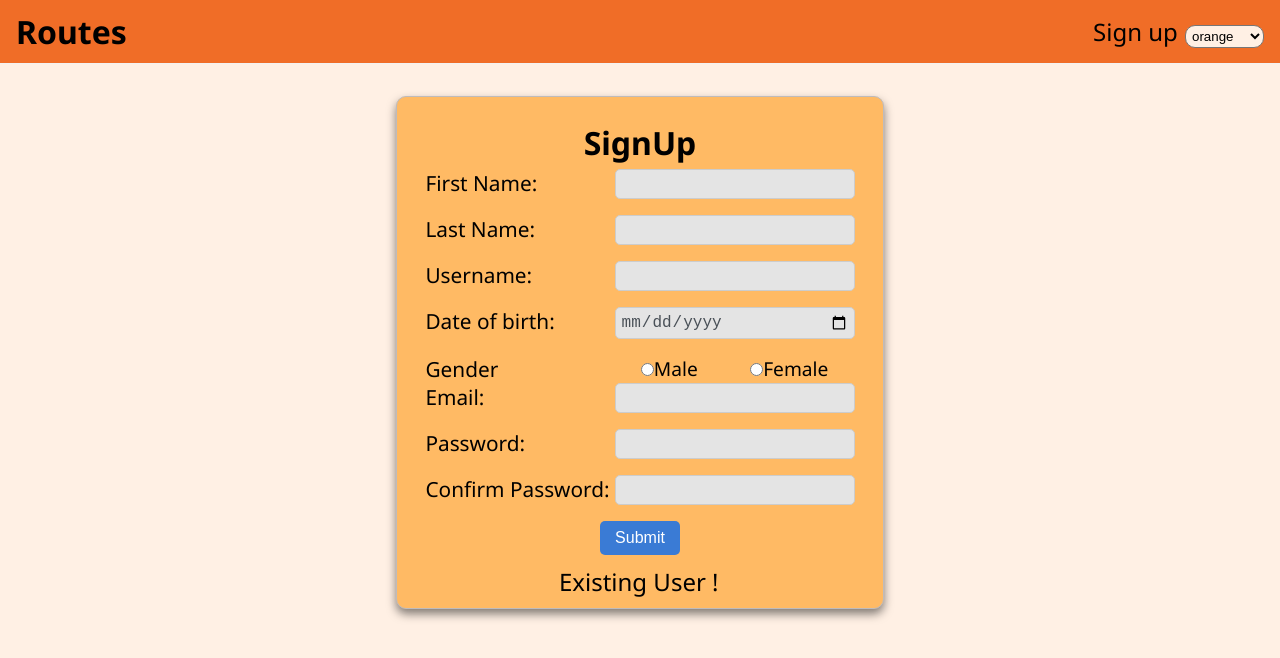
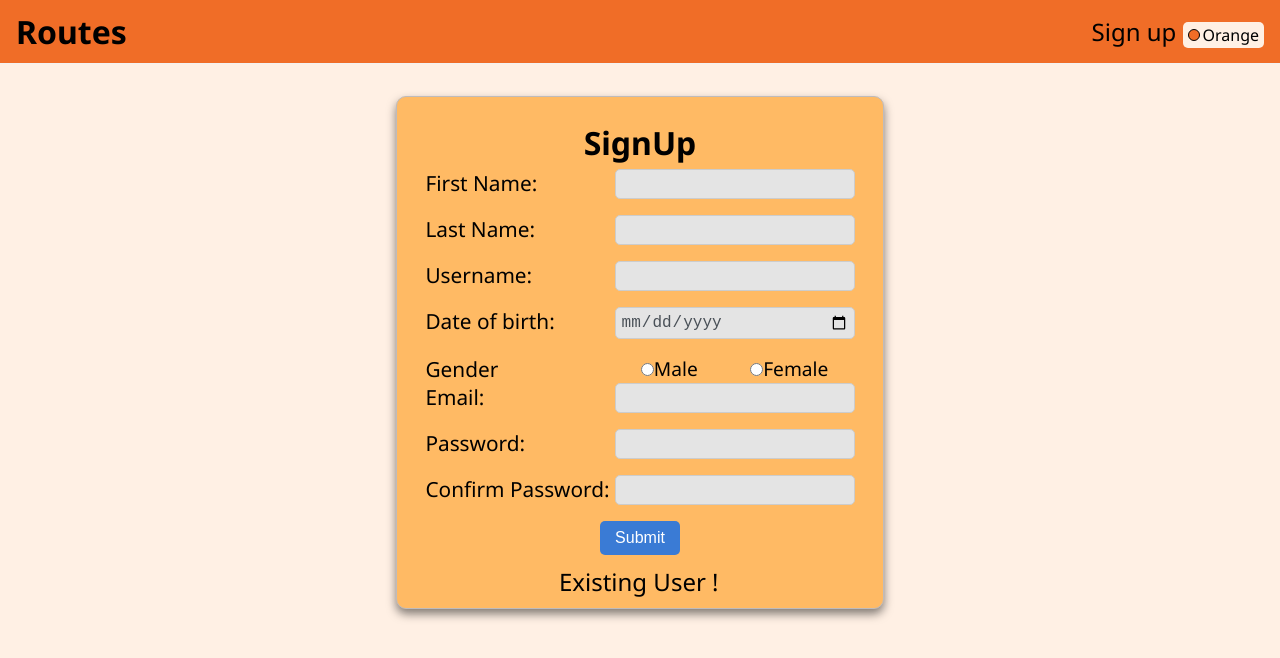
Before and after one commit to MadhavaRaoKolla/Routers, a React app: page /register in a window 1280 px wide. Shown: the top 658 px of the page. Built offline with nearby package versions, Linux system fonts and the light colour scheme; the HTML template or start-up script is replaced by a standard one.

Commit message:
custorm dropdown implemented

```diff
--- a/data/db.json
+++ b/data/db.json
@@ -1,15 +1,15 @@
 {
   "data": [
     {
-      "id": "29b2",
-      "firstname": "Kolla",
-      "lastname": "Madhava",
+      "id": "3a45",
+      "firstname": "Madhav",
+      "lastname": "Kolla",
       "username": "Madhu",
       "dob": "2002-06-16",
       "gender": "Male",
       "email": "madhavaraokolla2@gmail.com",
-      "password": "$2a$10$hukvzBMZ2MytsIi2uLCwqe8vbYI4yha8ZvHWs.xbr3NQqSRNRv//G",
-      "confirmpassword": "$2a$10$hukvzBMZ2MytsIi2uLCwqe8vbYI4yha8ZvHWs.xbr3NQqSRNRv//G"
+      "password": "$2a$10$NitBRp1BGtshogfFEJ2T7.Zw4h/H3.2eLLsQ.7ztB0wwOXCAQ3yVe",
+      "confirmpassword": "$2a$10$NitBRp1BGtshogfFEJ2T7.Zw4h/H3.2eLLsQ.7ztB0wwOXCAQ3yVe"
     }
   ]
 }
--- /dev/null
+++ b/src/Components/Dropdown/Dropdown.jsx
@@ -0,0 +1,43 @@
+import React, { useContext, useState } from "react";
+import "./Dropdown.scss";
+import { Themes } from "../../Theme/Theme";
+import { ThemeContext } from "../../Context/ThemeContext";
+
+const CustomDropdown = () => {
+
+  const [selectedTheme, setSelectedTheme] = useState(Themes[0]);
+  const [isOpen, setIsOpen] = useState(false);
+  const {handleTheme} = useContext(ThemeContext);
+
+  const handleOptionClick = (theme) => {
+    setSelectedTheme(theme);
+    handleTheme(theme.colors);
+    setIsOpen(false);
+  };
+
+  const toggleDropdown = () => {
+    setIsOpen(!isOpen);
+  };
+
+  return (
+    <div className="dropdown">
+      <button className="button" onClick={toggleDropdown}>
+        <div className="circle"/>
+        {selectedTheme.name}
+      </button>
+      {isOpen && (
+        <div className="dropdown-content">
+          {Themes.map((theme) => (
+            <div key={theme.name} className="option" onClick={() => handleOptionClick(theme)}>
+             <div style={{ backgroundColor: theme.colors[5] }} className="circle"/>
+             {theme.name}
+            </div>
+           ))
+          }
+        </div>
+      )}
+    </div>
+  );
+};
+
+export default CustomDropdown;
--- /dev/null
+++ b/src/Components/Dropdown/Dropdown.scss
@@ -0,0 +1,42 @@
+.dropdown {
+    display: inline-block;
+
+    .button {
+      background-color: var(--color-0);
+      padding: 2px 5px;
+      cursor: pointer;
+      display: flex;
+      align-items: center;
+      gap: 2px;
+      font-size: 1rem;
+      border-radius: 5px;
+    }
+
+    .dropdown-content {
+      position: absolute;
+      background-color: var(--color-0);
+      border: 1px solid black;
+      border-bottom: none;
+
+      .option {
+        padding: 2px 2px;
+        cursor: pointer;
+        border-bottom: 1px solid black;
+        display: flex;
+        align-items: center;
+        gap: 2px;
+
+        &:hover {
+          background-color: #d9d5d5;
+        }
+      }
+    }
+
+    .circle {
+      width: 12px;
+      height: 12px;
+      border-radius: 50%;
+      border: 1px solid black;
+      background-color: var(--color-5);
+    }
+  }
--- a/src/Components/Nav/Nav.jsx
+++ b/src/Components/Nav/Nav.jsx
@@ -2,9 +2,8 @@ import {Link,useNavigate} from 'react-router-dom'
 import './Nav.scss'
 import { useContext } from 'react';
 import { AuthContext } from '../../Context/Auth';
-import { Themes } from '../../../Theme/Theme';
-import { ThemeContext } from '../../Context/ThemeContext';
 import Logout from '../../assets/logout.png';
+import CustomDropdown from '../Dropdown/Dropdown';
 
 const Nav = () => {
   const {logout,user} = useContext(AuthContext);
@@ -12,13 +11,6 @@ const Nav = () => {
   const handleLogout = () => {
     logout();
     navigate('/register')
-  }
-
-  const {handleTheme} = useContext(ThemeContext); //to set theme from dropdown to state variable
-  const handleSelectChange = (event) => {
-    const selectedThemes = event.target.value;
-    const colorsArray = selectedThemes.split(',').map(color => color.trim()); //to convert into array
-    handleTheme(colorsArray)
   }
 
   return (
@@ -35,11 +27,7 @@ const Nav = () => {
               </button></> ) :
           (<> <Link to='/register'>Sign up</Link> </>)
         }
-        <select defaultValue={Themes[0].name} onChange={(color)=>{handleSelectChange(color)}} >
-          {Themes.map((theme)=>(
-            <option key={theme.name} value={theme.colors}>{theme.name}</option>
-          ) )}
-        </select>
+        <CustomDropdown/>
     </div>
    </nav>
   )
--- a/src/Components/Nav/Nav.scss
+++ b/src/Components/Nav/Nav.scss
@@ -3,7 +3,7 @@
     display: flex;
     align-items: center;
     border-bottom: 1px solid #f2f2f2;
-    background-color: var(--color-5);  //5
+    background-color: var(--color-5);
     height: 4rem;
     width: 100%;
   }
@@ -26,10 +26,9 @@
       img{
         height: 1.8rem;
         width: 2rem;
-
-      }
-      &:hover{
-        color:var(--color-6);
+        &:hover{
+          cursor: pointer;
+        }
       }
     }
 
--- a/src/Context/ThemeContext.jsx
+++ b/src/Context/ThemeContext.jsx
@@ -1,11 +1,11 @@
 import React,{createContext, useState,useEffect} from 'react';
-import { Themes } from '../../Theme/Theme';
+import { Themes } from '../Theme/Theme';
 
 export const ThemeContext = createContext()
 
 const ThemeProvider = ({children}) => {
 
-const [theme,setTheme] = useState(Themes[0].colors) //theme will be array of colors
+const [theme,setTheme] = useState(Themes[0].colors)
 const handleTheme = (colors) => { setTheme(colors) }
 
 useEffect(() => {
--- a/Theme/Theme.js
+++ b/src/Theme/Theme.js
@@ -1,6 +1,6 @@
 export const Themes = [
     {
-        name: 'orange',
+        name: 'Orange',
         colors: [
             "#fff0e4", //body background
             "#e4e4e4", //inputs background
@@ -12,7 +12,7 @@ export const Themes = [
         ]
     },
     {
-        name: 'sky',
+        name: 'Ocean',
         colors: [
             "#e0fbff",
             "#e4e4e4",
@@ -24,7 +24,7 @@ export const Themes = [
         ]
     },
     {
-        name:'greenery',
+        name:'Green',
         colors:[
             "#e5feee",
             "#e4e4e4",
@@ -36,7 +36,7 @@ export const Themes = [
           ]
     },
     {
-        name:'yellow',
+        name:'Yellow',
         colors:[
             "#ffffe2",
             "#e4e4e4",
@@ -48,7 +48,7 @@ export const Themes = [
           ]
     },
     {
-        name:'anime',
+        name:'Anime',
         colors:[
             "#FDD2FC",
             "#e4e4e4",
```
Also changed, not shown: data/form.json (+1 -11 lines).
